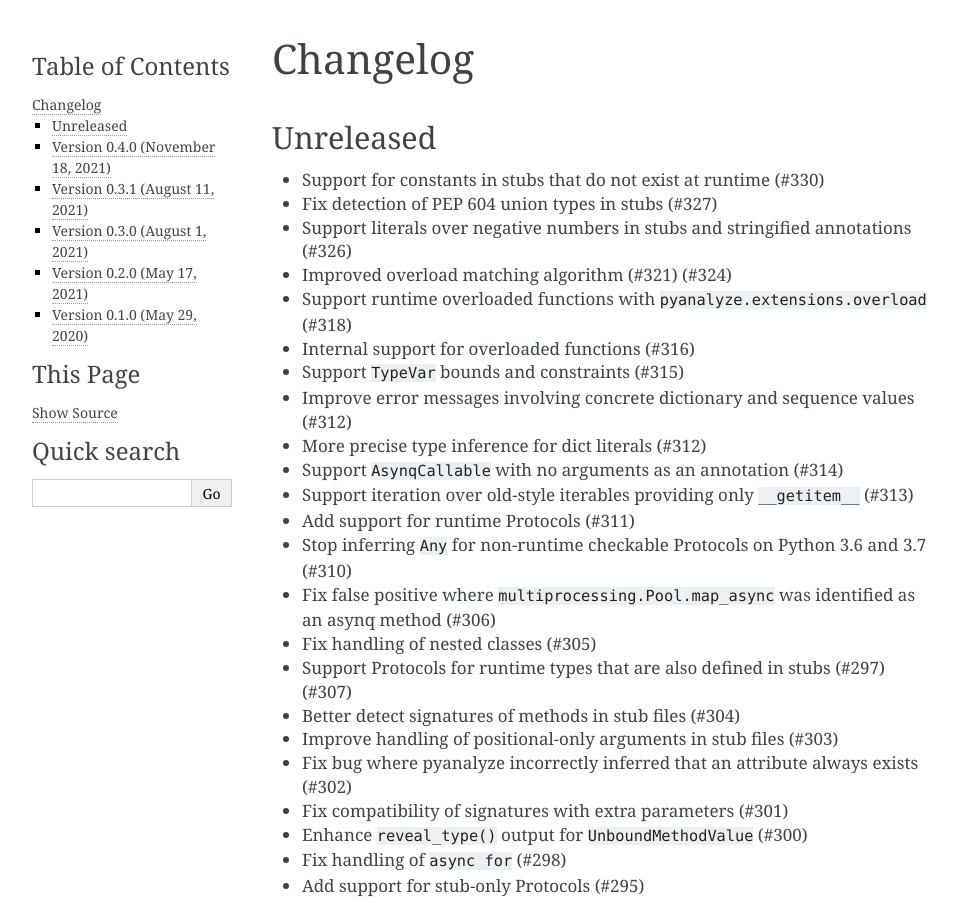
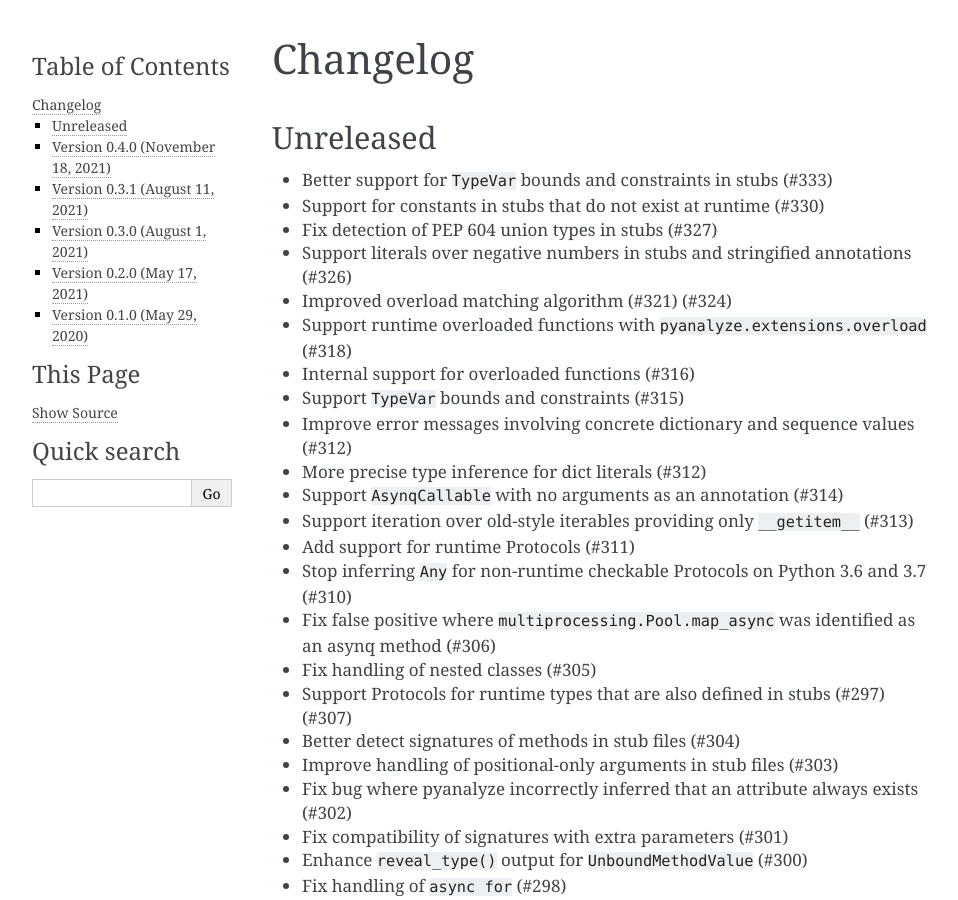
Before and after one commit to quora/pyanalyze, a Sphinx documentation site: the page built from docs/changelog.md, in a window 1280 px wide and 900 px high. Shown: the whole window, without its empty margins (148-1106 px from the left). Built offline with Sphinx 7.4.7, drawn with Linux system fonts in a browser that asks for light colours.

Commit message:
changelog

```diff
--- a/docs/changelog.md
+++ b/docs/changelog.md
@@ -2,6 +2,7 @@
 
 ## Unreleased
 
+- Better support for `TypeVar` bounds and constraints in stubs (#333)
 - Support for constants in stubs that do not exist
   at runtime (#330)
 - Fix detection of PEP 604 union types in stubs (#327)
```
